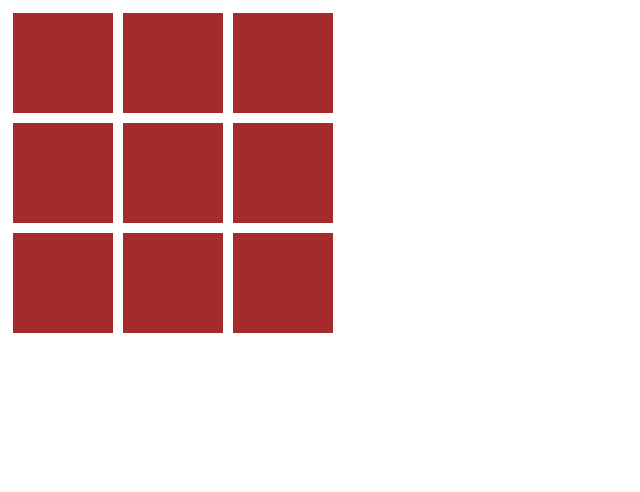
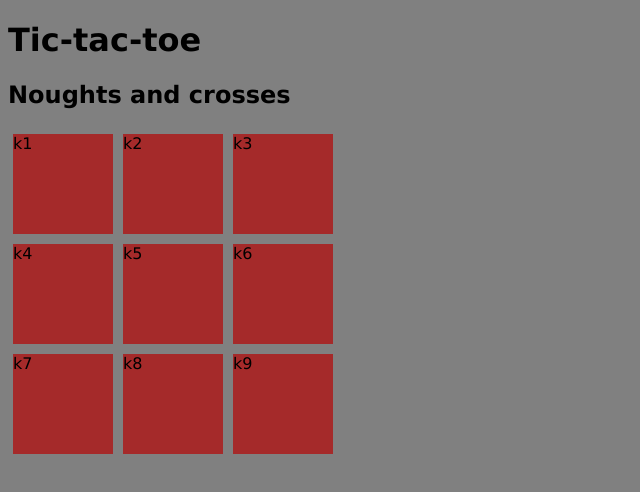
Before and after one commit to aga-maps/tic-tac-toe, a plain HTML site: page index.html in a window 1280 px wide. Shown: the whole page, without its empty margins (0-640 px from the left). Drawn offline with Linux system fonts and the light colour scheme.

Commit message:
added 9 divs with ids

```diff
--- a/index.html
+++ b/index.html
@@ -8,17 +8,11 @@
     <link rel="stylesheet" href="style.css">
 </head>
 <body>
+    <h1>Tic-tac-toe</h1>
+    <h2>Noughts and crosses</h2>
 
-    <div class="container">
-        <div class="tile"></div>
-        <div class="tile"></div>
-        <div class="tile"></div>
-        <div class="tile"></div>
-        <div class="tile"></div>
-        <div class="tile"></div>
-        <div class="tile"></div>
-        <div class="tile"></div>
-        <div class="tile"></div>
+
+    <div id="container">
     </div>
 
     <script src="script.js"></script>
--- a/script.js
+++ b/script.js
@@ -0,0 +1,14 @@
+const container = document.getElementById("container")
+
+window.onload = function () {
+    for (i=1; i<10; i++) {
+        let newDiv = document.createElement('div');
+        newDiv.id = `k${i}`;
+        newDiv.className = "tile";
+        console.log(newDiv.id);
+        newDiv.innerHTML = newDiv.id;
+        container.appendChild(newDiv);
+    }
+}
+
+const tablica = ['','','','','','','','','']
--- a/style.css
+++ b/style.css
@@ -1,4 +1,10 @@
-.container {
+body {
+    background-color: grey;
+    font-family: Verdana, Geneva, Tahoma, sans-serif;
+}
+
+
+#container {
     display: grid;
     grid-template-columns: repeat(3, 110px);
     grid-template-rows: repeat(3, 1fr);
```
